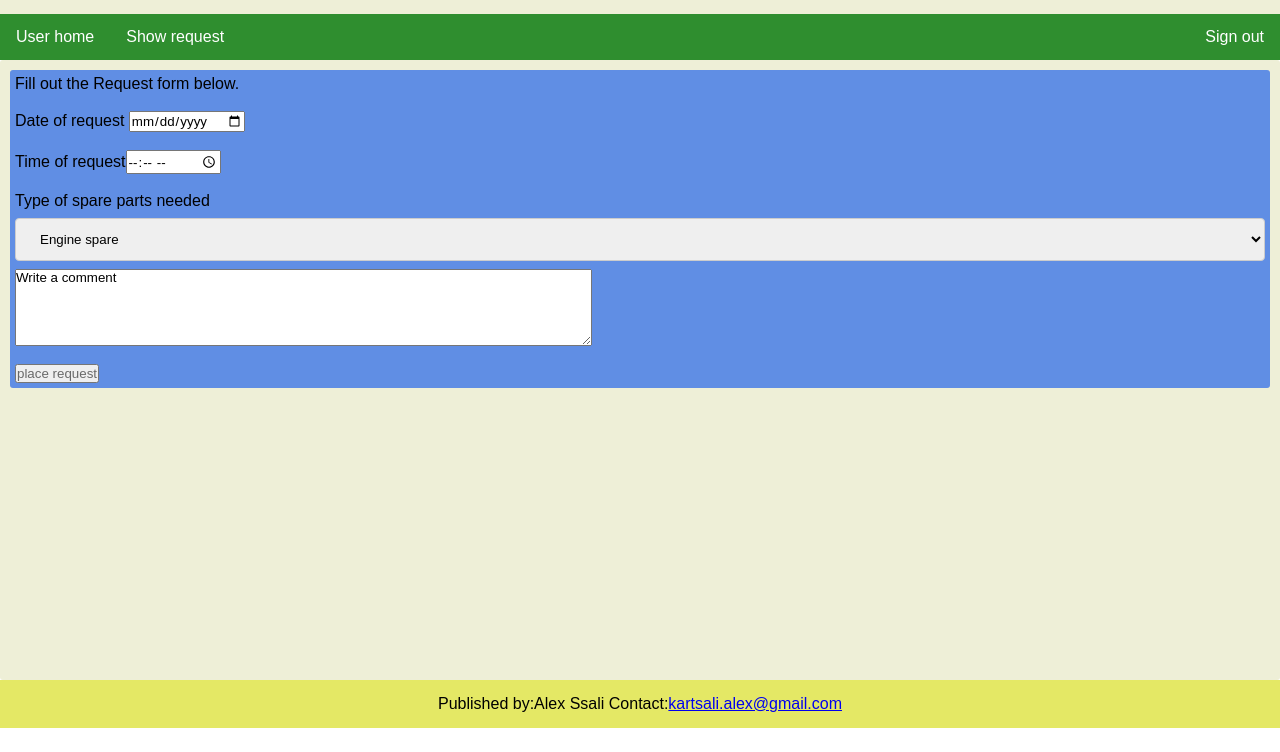
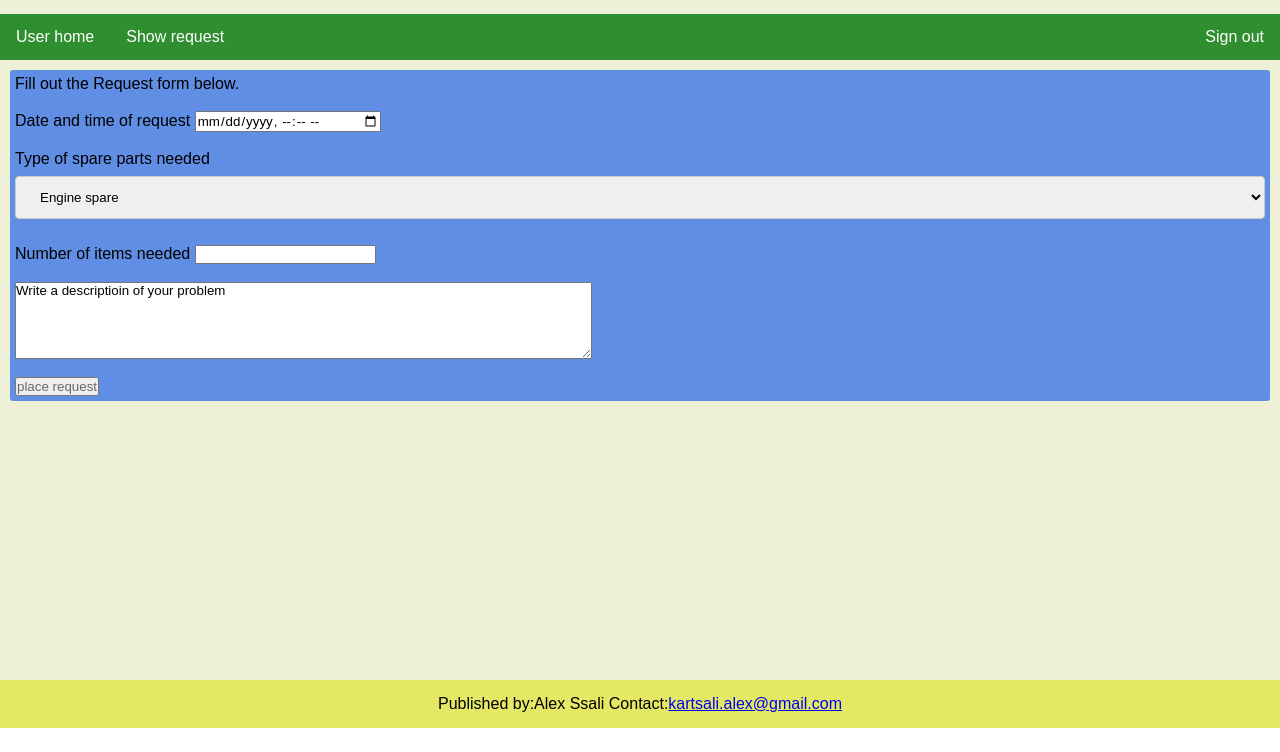
Before and after one commit to AlexSsali/MaintenanceTrackApp, a plain HTML site: page create_req.html in a window 1280 px wide. Shown: the part 48-800 px from the top of the page. Drawn offline with Linux system fonts and the light colour scheme.

Commit message:
added (number of items) to create form

```diff
--- a/create_req.html
+++ b/create_req.html
@@ -15,16 +15,16 @@
         <div class="cleft">
         Fill out the Request form below.
         <form><br>
-            Date of request <label="DOR"><input type="date"></label><br><br>
-            Time of request<input type="time"><br><br>
+            Date and time of request <input type="datetime-local" name="rqdt"><br><br>
             Type of spare parts needed <select id="tsp">
             <option value="engine">Engine spare</option>
             <option value="break">brake spare</option>
             <option value="cosmetics">Vehicle appearence spare</option>
             <option value="light">Lighting spare</option>
             <option value="wheel">Tyre spare</option>
-            <textarea name="comment" rows="5" cols="70">Write a comment</textarea>
             </select><br><br>
+            Number of items needed <input type="number"><br><br>
+            <textarea name="comment" rows="5" cols="70">Write a descriptioin of your problem</textarea><br><br>
             <button value="place request" id="PR">place request</button>
         </form>
 
```
Also changed, not shown: sign_up.html (+3 -3 lines).
